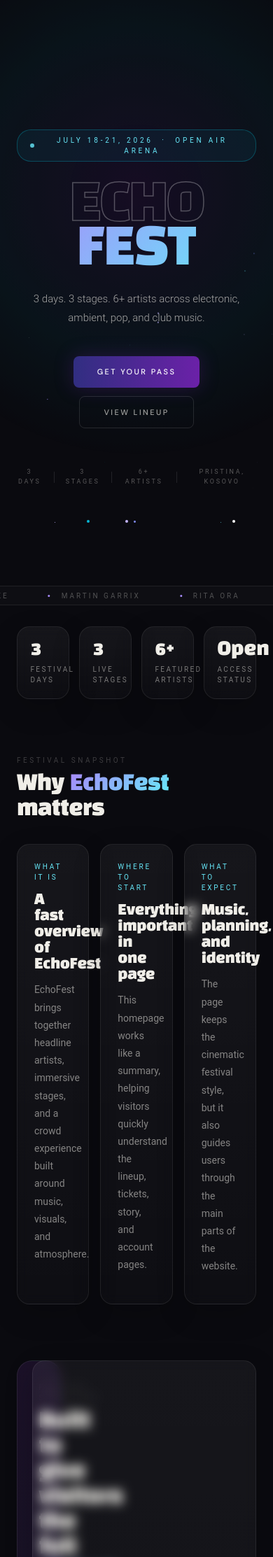
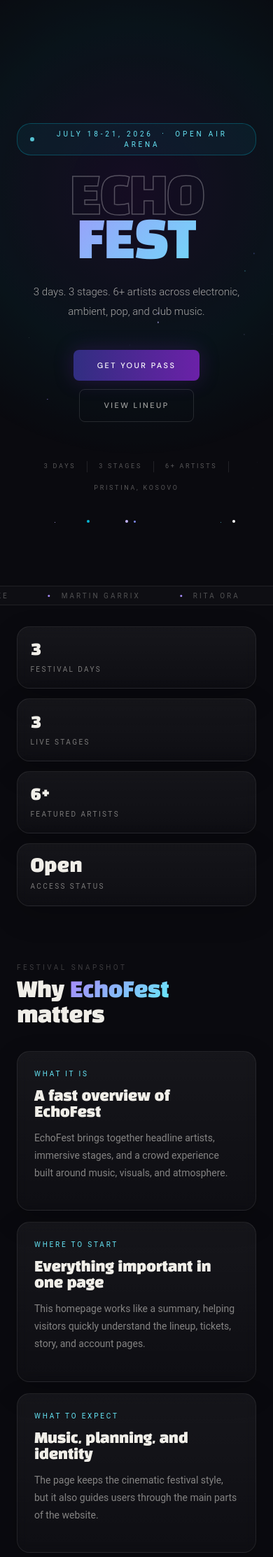
Before and after one commit to sarakycyku/EchoFest, a PHP site: page /pages/home.php in a window 390 px wide; the page is wider, and only the part inside the window is pictured. Shown: the part 97-2322 px from the top of that part at 70% size. Run offline with PHP 8.4, Linux system fonts and the light colour scheme.

Commit message:
shtimi i responsive per mobile

```diff
--- a/assets/css/home.css
+++ b/assets/css/home.css
@@ -610,8 +610,31 @@ body {
 }
 
 @media (max-width: 600px) {
-  .artists-grid { grid-template-columns: repeat(2, 1fr); }
-  .hero-meta    { gap: 1rem; font-size: 9px; }
+  .summary-panel,
+  .highlight-grid,
+  .schedule-grid,
+  .artists-grid,
+  .quick-links-grid {
+    grid-template-columns: 1fr;
+  }
+
+  .hero-meta {
+    gap: 1rem;
+    font-size: 9px;
+    flex-wrap: wrap;
+    justify-content: center;
+  }
+
+  .split-heading,
+  .two-col-section,
+  .detail-row {
+    display: block;
+  }
+
+  .detail-value {
+    text-align: left;
+    margin-top: 8px;
+  }
 }
 
 .artist-card img {
```
